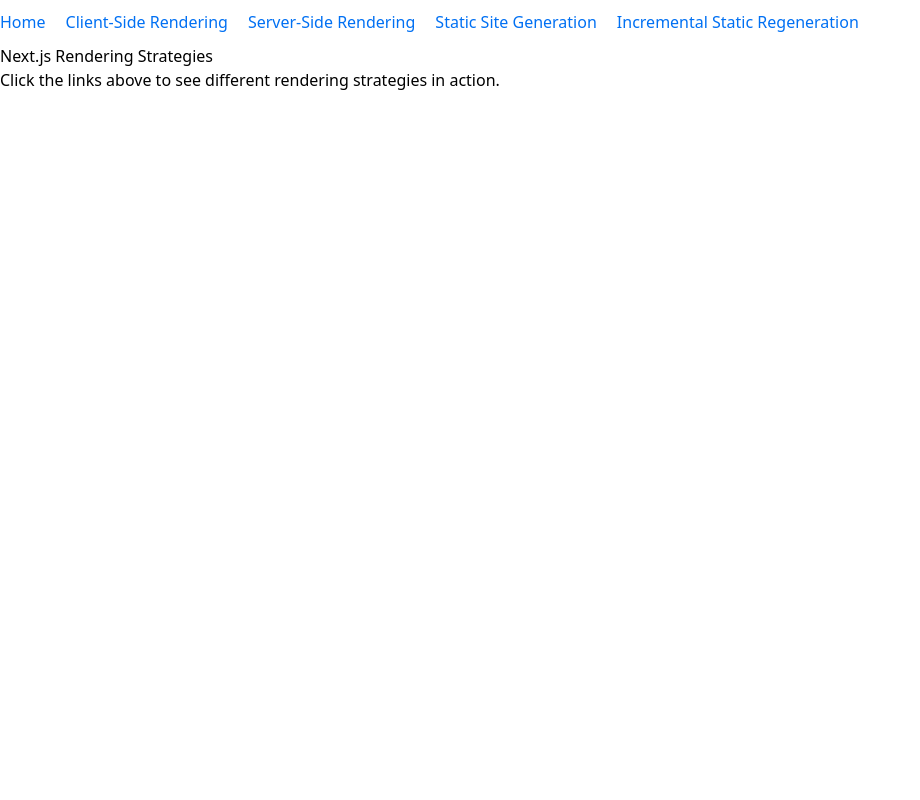
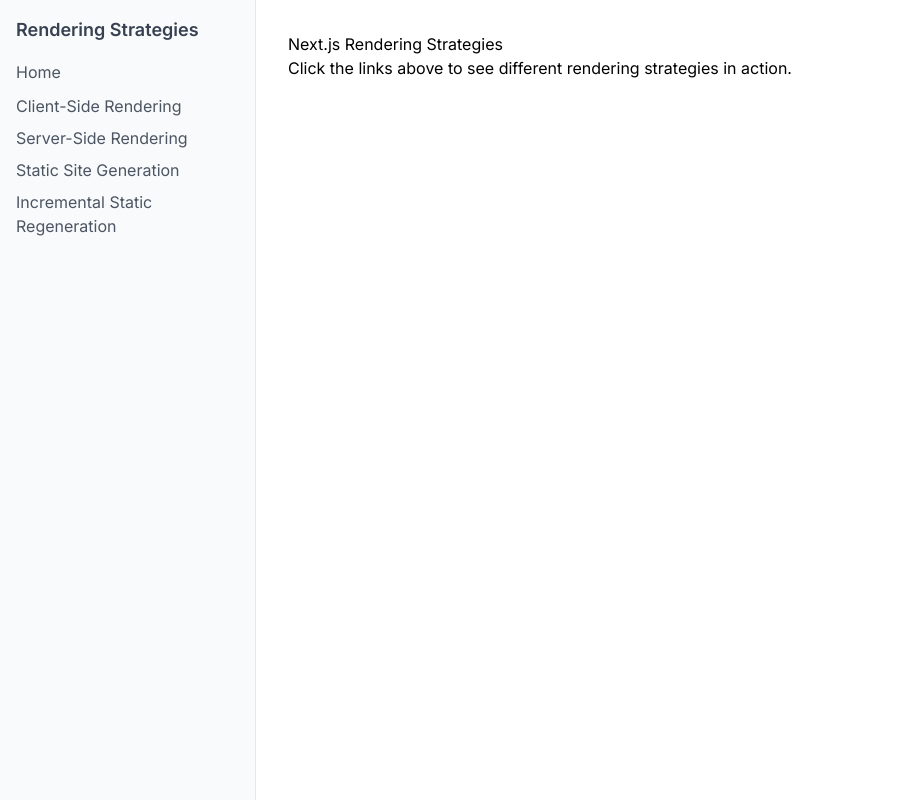
Before and after one commit to velmuruganui/Rendering-Strategy, a Next.js app: page / in a window 1280 px wide. Shown: the whole page, without its empty margins (0-920 px from the left). Built offline with nearby package versions, Linux system fonts and the light colour scheme.

Commit message:
Updated code

```diff
--- a/src/app/globals.css
+++ b/src/app/globals.css
@@ -3,7 +3,6 @@
 @tailwind utilities;
 
 .post {
-  max-width: 800px;
   margin: 20px auto;
   padding: 20px;
   border: 1px solid #ddd;
@@ -13,7 +12,6 @@
 nav ul {
   list-style: none;
   padding: 0;
-  display: flex;
   gap: 20px;
 }
 
--- a/src/app/layout.js
+++ b/src/app/layout.js
@@ -12,18 +12,63 @@
 export default function RootLayout({ children }) {
   return (
     <html lang="en">
-      <body>
-        <nav>
-          <ul>
-            <li><Link href="/">Home</Link></li>
-            <li><Link href="/csr">Client-Side Rendering</Link></li>
-            <li><Link href="/ssr">Server-Side Rendering</Link></li>
-            <li><Link href="/ssg">Static Site Generation</Link></li>
-            <li><Link href="/isr">Incremental Static Regeneration</Link></li>
+    <body className={inter.className}>
+      <div className="flex min-h-screen">
+        {/* Left Sidebar */}
+        <nav className="w-64 p-4 border-r border-gray-200 bg-gray-50">
+          <h3 className="mb-4 text-lg font-semibold text-gray-700">
+            Rendering Strategies
+          </h3>
+          <ul className="space-y-2">
+            <li>
+              <Link
+                href="/"
+                className="text-gray-600 transition-colors hover:text-blue-600"
+              >
+                Home
+              </Link>
+            </li>
+            <li>
+              <Link
+                href="/csr"
+                className="text-gray-600 transition-colors hover:text-blue-600"
+              >
+                Client-Side Rendering
+              </Link>
+            </li>
+            <li>
+              <Link
+                href="/ssr"
+                className="text-gray-600 transition-colors hover:text-blue-600"
+              >
+                Server-Side Rendering
+              </Link>
+            </li>
+            <li>
+              <Link
+                href="/ssg"
+                className="text-gray-600 transition-colors hover:text-blue-600"
+              >
+                Static Site Generation
+              </Link>
+            </li>
+            <li>
+              <Link
+                href="/isr"
+                className="text-gray-600 transition-colors hover:text-blue-600"
+              >
+                Incremental Static Regeneration
+              </Link>
+            </li>
           </ul>
         </nav>
-        {children}
-      </body>
-    </html>
+
+        {/* Main Content */}
+        <main className="flex-1 p-8 bg-white">
+          {children}
+        </main>
+      </div>
+    </body>
+  </html>
   );
 }
--- a/src/components/ClientPost.js
+++ b/src/components/ClientPost.js
@@ -19,9 +19,9 @@
 
   return (
     <div className="post">
-      <h2>{post?.title}</h2>
-      <p>{post?.body}</p>
-      <p>Rendered using Client-Side Rendering</p>
+      <h2 className="mb-2 text-2xl font-bold">{post?.title}</h2>
+      <p className="mb-2 text-gray-600">{post?.body}</p>
+      <p className="text-sm text-violet-500">Rendered using Client-Side Rendering</p>
     </div>
   );
 }
--- a/src/components/IncrementalPost.js
+++ b/src/components/IncrementalPost.js
@@ -1,10 +1,10 @@
 export default function IncrementalPost({ post, lastRevalidated }) {
   return (
     <div className="post">
-      <h2>{post.title}</h2>
-      <p>{post.body}</p>
-      <p>Rendered using Incremental Static Regeneration</p>
-      <p>Last revalidated: {lastRevalidated}</p>
+      <h2 className="mb-2 text-2xl font-bold">{post.title}</h2>
+      <p className="mb-2 text-gray-600">{post.body}</p>
+      <p className="text-sm text-violet-500">Rendered using Incremental Static Regeneration</p>
+      <p className="text-sm text-gray-500">Last revalidated: {lastRevalidated}</p>
     </div>
   );
 }
--- a/src/components/ServerPost.js
+++ b/src/components/ServerPost.js
@@ -1,10 +1,10 @@
 export default function ServerPost({ post }) {
   return (
     <div className="post">
-      <h2>{post.title}</h2>
-      <p>{post.body}</p>
-      <p>Rendered using Server-Side Rendering</p>
-      <p>Generated at: {new Date().toISOString()}</p>
+      <h2 className="mb-2 text-2xl font-bold">{post.title}</h2>
+      <p className="mb-2 text-gray-600">{post.body}</p>
+      <p className="text-sm text-violet-500">Rendered using Server-Side Rendering</p>
+      <p className="text-sm text-gray-500">Generated at: {new Date().toISOString()}</p>
     </div>
   );
 }
--- a/src/components/StaticPost.js
+++ b/src/components/StaticPost.js
@@ -1,10 +1,10 @@
 export default function StaticPost({ post }) {
   return (
     <div className="post">
-      <h2>{post.title}</h2>
-      <p>{post.body}</p>
-      <p>Rendered using Static Site Generation</p>
-      <p>Build time: {new Date().toISOString()}</p>
+      <h2 className="mb-2 text-2xl font-bold">{post.title}</h2>
+      <p className="mb-2 text-gray-600">{post.body}</p>
+      <p className="text-sm text-violet-500">Rendered using Static Site Generation</p>
+      <p className="text-sm text-gray-500">Build time: {new Date().toISOString()}</p>
     </div>
   );
 }
```
